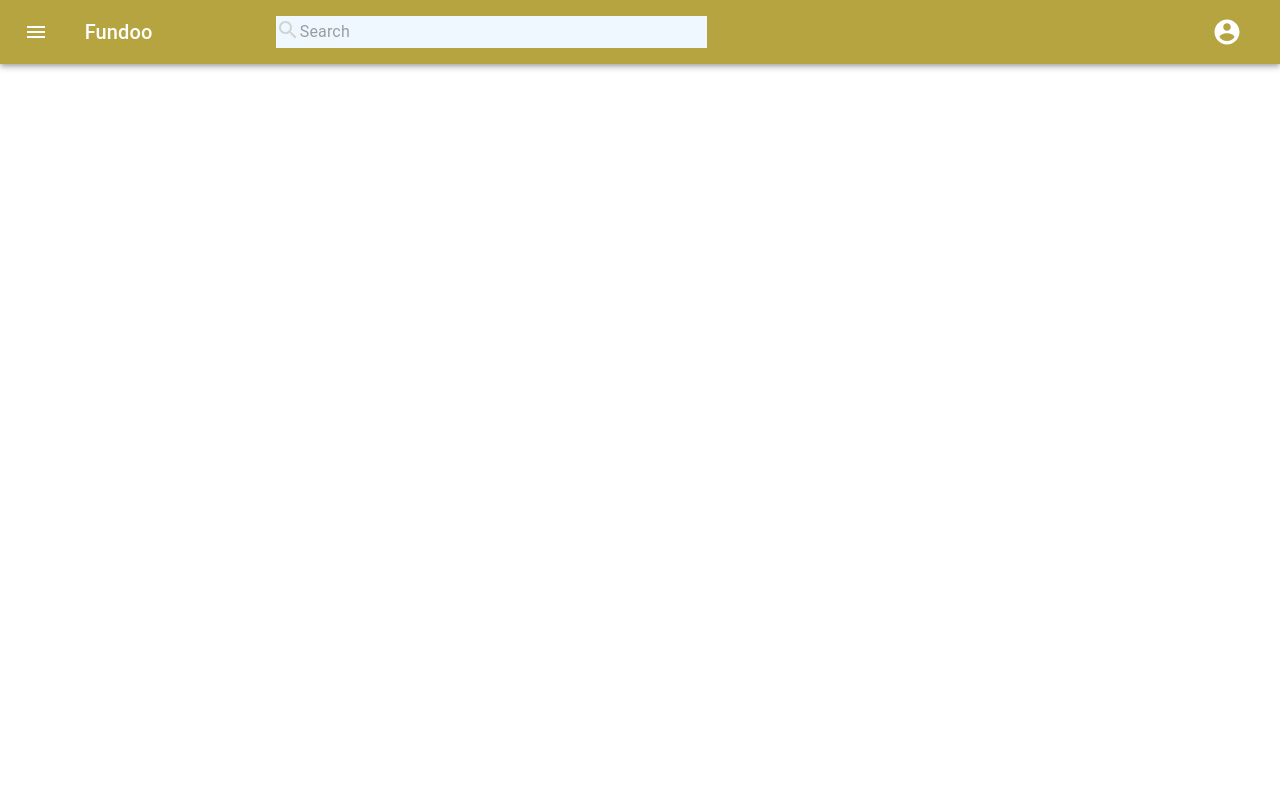
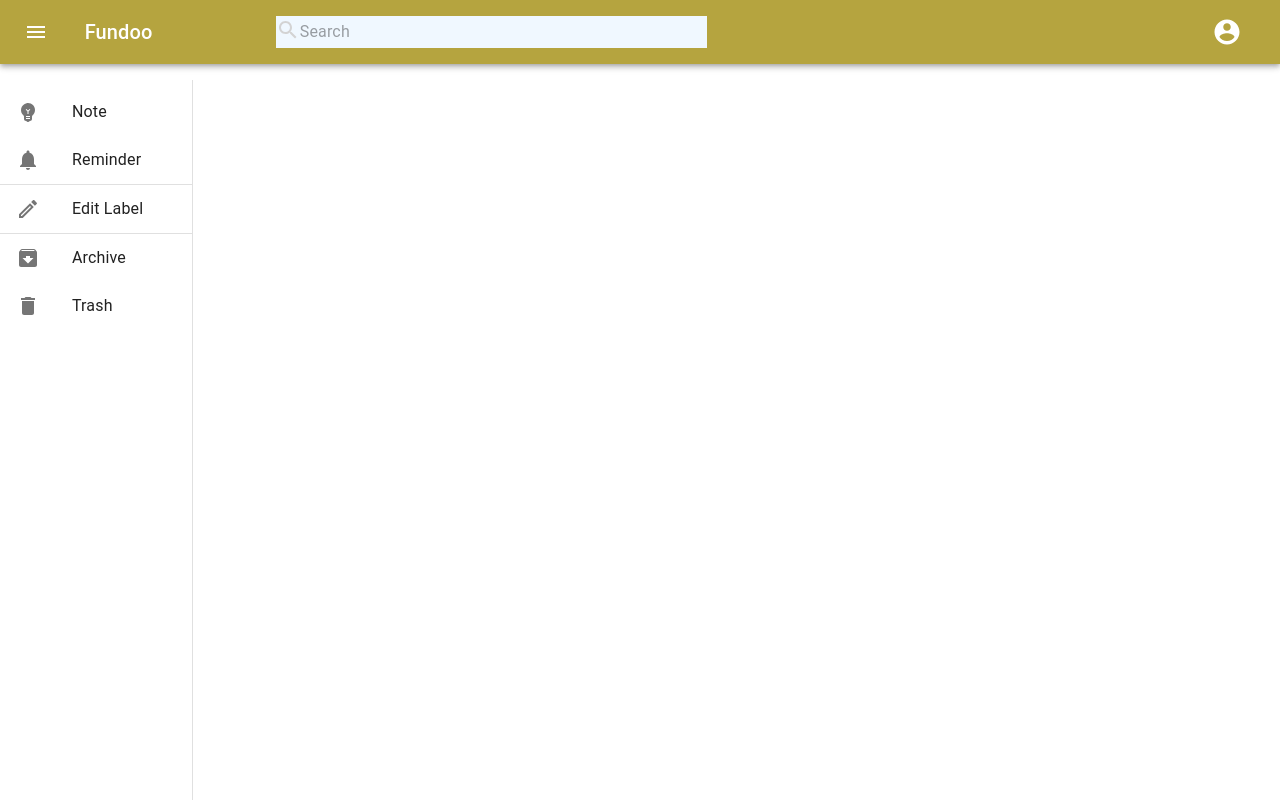
Before and after one commit to Kumarshanbhag/Fundoo-React, a React (Create React App) app: page /dashboard in a window 1280 px wide. Both pictures are taken after a click on the button 36 px from the left and 32 px from the top of the page. Built offline with nearby package versions, Linux system fonts and the light colour scheme.

Commit message:
ADDED : Sidebar For Showing Menu Options

```diff
--- a/src/Components/Header.jsx
+++ b/src/Components/Header.jsx
@@ -3,7 +3,9 @@ import { AppBar,
     InputBase,
     Typography,
     Toolbar,
-    IconButton }
+    IconButton,
+    ClickAwayListener
+}
   from "@material-ui/core";
 
   import { Search,
@@ -11,13 +13,31 @@ import { AppBar,
     Menu }
   from "@material-ui/icons";
 
-  import '../scss/header.scss';
-
+import '../scss/header.scss';
+import Sidebar from "../Components/Sidebar"
 
 class Header extends React.Component {
+    constructor() {
+        super();
+        this.state = {
+            toggle:false,
+        };
+        this.handleToggleDrawer = this.handleToggleDrawer.bind(this);
+    }
+
+    handleToggleDrawer = () => {
+        this.setState(prevState => ({ toggle: !prevState.toggle }));
+    }
+
+    handleClickAway = () => {
+        this.setState({ toggle : false});
+    }
+
     render() {
+        console.log("Toggle",this.state.toggle);
         return (
-            <React.Fragment>
+            <ClickAwayListener onClickAway={this.handleClickAway}>
+            <div>
                 <AppBar position="static" style={{ background: '#b5a43f' }}>
                     <Toolbar>
                         <IconButton
@@ -25,9 +45,11 @@ class Header extends React.Component {
                         className="menuButton"
                         color="inherit"
                         aria-label="open drawer"
+                        onClick={() => this.handleToggleDrawer()}
                         >
                             <Menu />
                         </IconButton>
+                            <Sidebar openDrawer={this.state.toggle} />
 
                         <Typography className="title" variant="h6" noWrap>
                             Fundoo
@@ -47,12 +69,13 @@ class Header extends React.Component {
                             aria-haspopup="true"
                             color="inherit"
                             >
-                                <AccountCircle style={{ fontSize: 30 }} />
+                                <AccountCircle style={{ fontSize: 30 }}/>
                             </IconButton>
                         </div>
                     </Toolbar>
                 </AppBar>
-            </React.Fragment>
+            </div>
+            </ClickAwayListener>
         )
     }
 }
--- /dev/null
+++ b/src/Components/Sidebar.jsx
@@ -0,0 +1,90 @@
+import React, { Component } from 'react'
+import {
+  Divider,
+  Drawer,
+  List,
+  ListItem,
+  ListItemIcon,
+  ListItemText,
+  createMuiTheme,
+  ThemeProvider
+} from "@material-ui/core";
+import ArchiveIcon from '@material-ui/icons/Archive';
+import ReminderIcon from '@material-ui/icons/Notifications';
+import TrashIcon from '@material-ui/icons/Delete';
+import NoteIcon from '@material-ui/icons/EmojiObjects';
+import EditIcon from '@material-ui/icons/EditOutlined'
+
+const theme = createMuiTheme({
+  overrides: {
+      MuiDrawer: {
+          paper: {
+              top: '10%',
+              width: '15%'
+          },
+          paperAnchorDockedRight:{
+            borderRight: 20
+          }
+      },
+      MuiPaper: {
+          root: {
+              backgroundColor: 'transparent'
+          }
+      }
+
+  }
+})
+
+class Sidebar extends Component {
+  constructor(props){
+    super();
+  }
+  render() {
+    return (
+      <ThemeProvider  theme={theme}>
+        <Drawer variant='persistent' open={this.props.openDrawer} >
+          <List>
+            <ListItem className="note">
+              <ListItemIcon>
+                  <NoteIcon/>
+              </ListItemIcon>
+              <ListItemText>Note</ListItemText>
+            </ListItem>
+
+            <ListItem className="note">
+              <ListItemIcon>
+                <ReminderIcon/>
+              </ListItemIcon>
+              <ListItemText>Reminder</ListItemText>
+            </ListItem>
+
+            <Divider/>
+            <ListItem className="note">
+              <ListItemIcon>
+                <EditIcon />
+              </ListItemIcon>
+              <ListItemText>Edit Label</ListItemText>
+            </ListItem>
+            <Divider />
+
+            <ListItem className="note">
+              <ListItemIcon>
+                <ArchiveIcon/>
+              </ListItemIcon>
+              <ListItemText>Archive</ListItemText>
+            </ListItem>
+
+            <ListItem className="note">
+              <ListItemIcon>
+                <TrashIcon/>
+              </ListItemIcon>
+              <ListItemText>Trash</ListItemText>
+            </ListItem>
+          </List>
+        </Drawer>
+      </ThemeProvider>
+    )
+  }
+}
+
+export default Sidebar;
```
